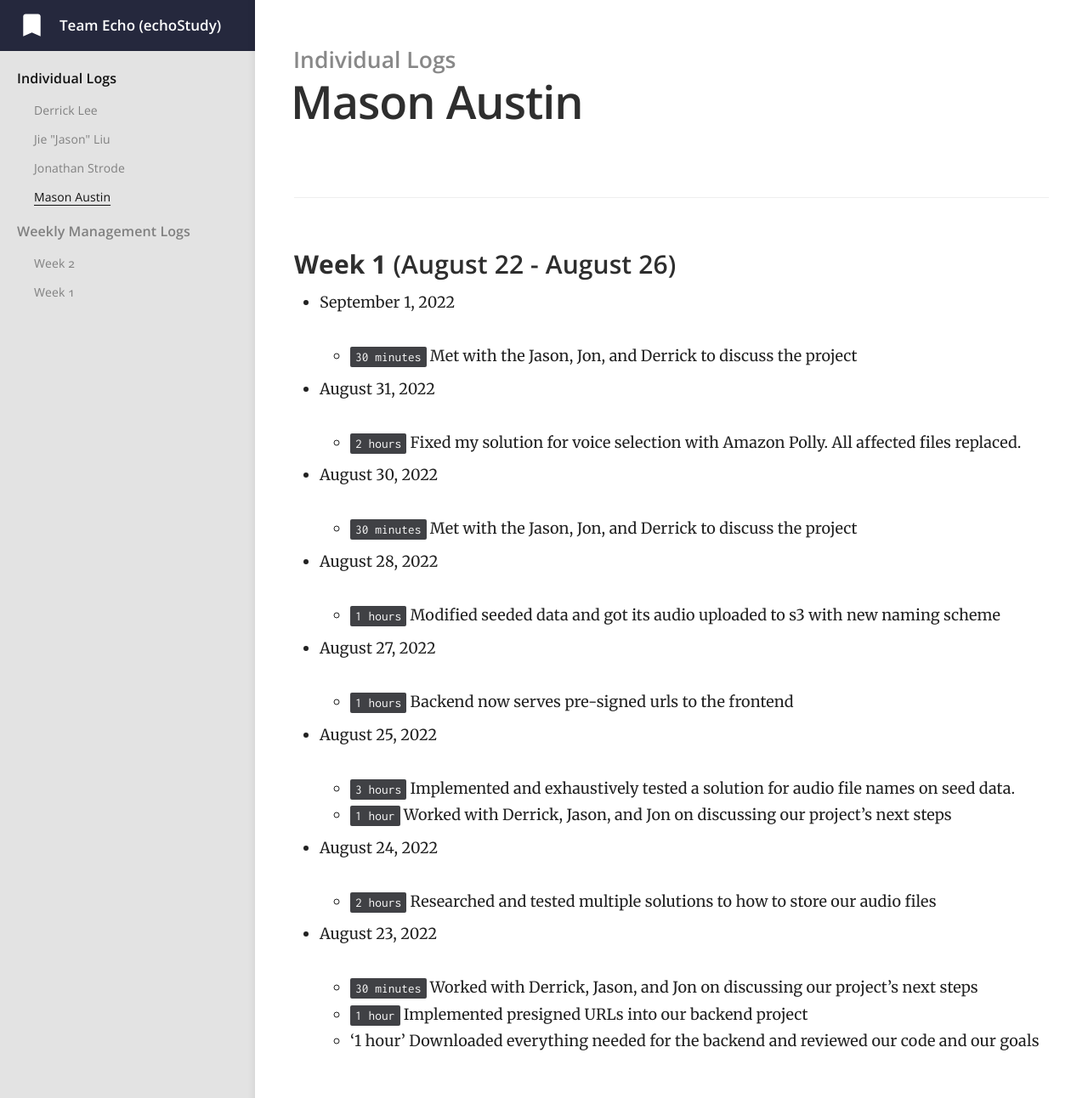
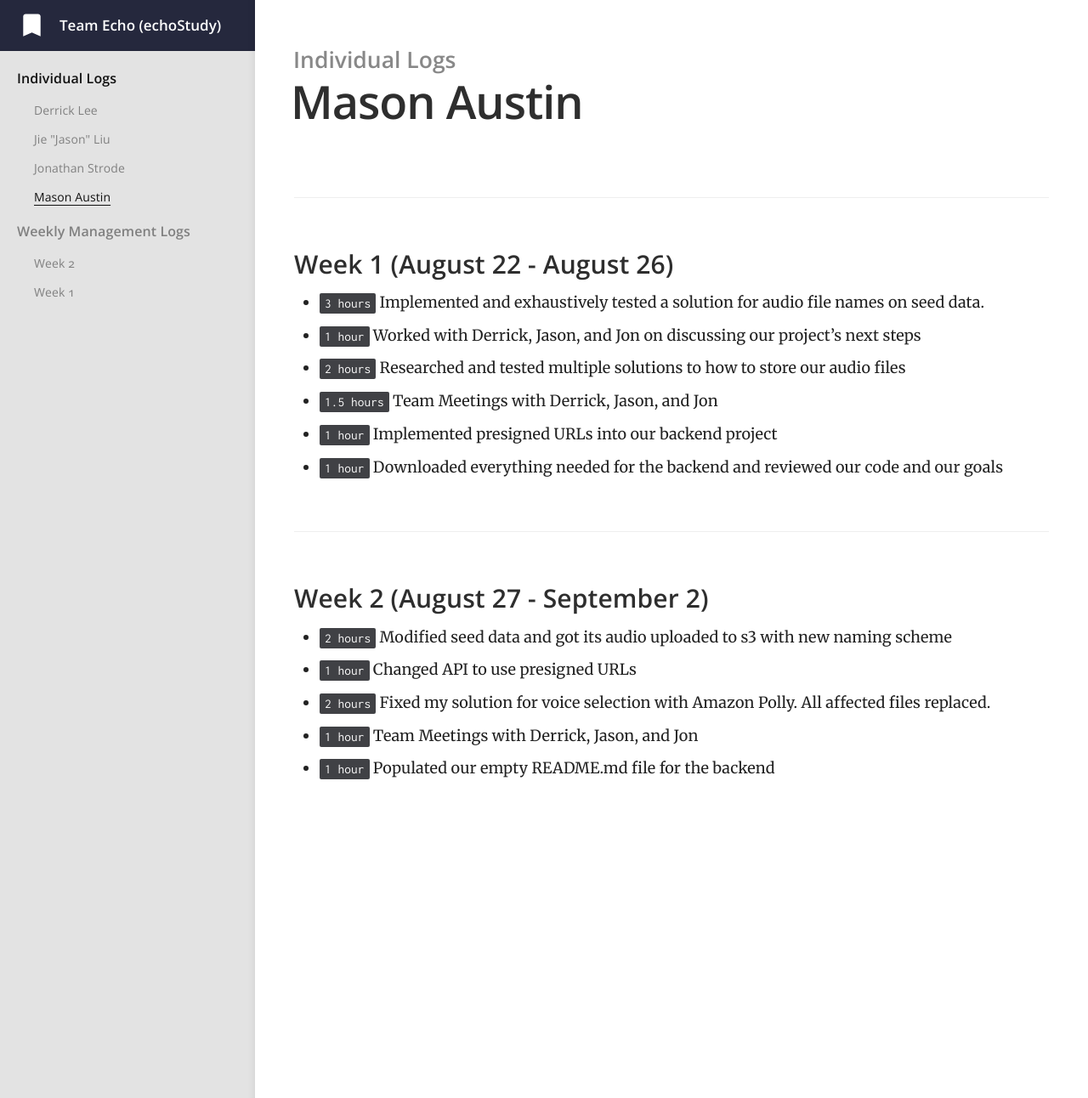
Before and after one commit to jiejasonliu/team-echo-site, a Jekyll site: the page built from _docs/individual-logs/masonaustin-logs.md, in a window 1280 px wide and 1292 px high. Shown: the whole window at 85% size. Built offline with Jekyll 4.4.1, drawn with Linux system fonts in a browser that asks for light colours.

Commit message:
format fixed

```diff
--- a/_docs/individual-logs/masonaustin-logs.md
+++ b/_docs/individual-logs/masonaustin-logs.md
@@ -4,39 +4,17 @@ category: Individual Logs
 order: 1
 ---
 
-### **Week 1** (August 22 - August 26)
+### Week 1 (August 22 - August 26)
+  - `3 hours` Implemented and exhaustively tested a solution for audio file names on seed data.
+  - `1 hour` Worked with Derrick, Jason, and Jon on discussing our project's next steps
+  - `2 hours` Researched and tested multiple solutions to how to store our audio files
+  - `1.5 hours` Team Meetings with Derrick, Jason, and Jon
+  - `1 hour` Implemented presigned URLs into our backend project
+  - `1 hour` Downloaded everything needed for the backend and reviewed our code and our goals
 
- - September 1, 2022
-
-   - `30 minutes` Met with the Jason, Jon, and Derrick to discuss the project
-
- - August 31, 2022
-
-   - `2 hours` Fixed my solution for voice selection with Amazon Polly. All affected files replaced.
-
- - August 30, 2022
-
-   - `30 minutes` Met with the Jason, Jon, and Derrick to discuss the project
-
- - August 28, 2022
-
-   - `1 hours` Modified seeded data and got its audio uploaded to s3 with new naming scheme
-
- - August 27, 2022
-
-   - `1 hours` Backend now serves pre-signed urls to the frontend
-
- - August 25, 2022
-
-   - `3 hours` Implemented and exhaustively tested a solution for audio file names on seed data.
-   - `1 hour` Worked with Derrick, Jason, and Jon on discussing our project's next steps
-
- - August 24, 2022
-
-   - `2 hours` Researched and tested multiple solutions to how to store our audio files
-
- - August 23, 2022
-
-   - `30 minutes` Worked with Derrick, Jason, and Jon on discussing our project's next steps
-   - `1 hour` Implemented presigned URLs into our backend project
-   - '1 hour' Downloaded everything needed for the backend and reviewed our code and our goals
+### Week 2 (August 27 - September 2)
+  - `2 hours` Modified seed data and got its audio uploaded to s3 with new naming scheme
+  - `1 hour` Changed API to use presigned URLs
+  - `2 hours` Fixed my solution for voice selection with Amazon Polly. All affected files replaced.
+  - `1 hour` Team Meetings with Derrick, Jason, and Jon
+  - `1 hour` Populated our empty README.md file for the backend
```
